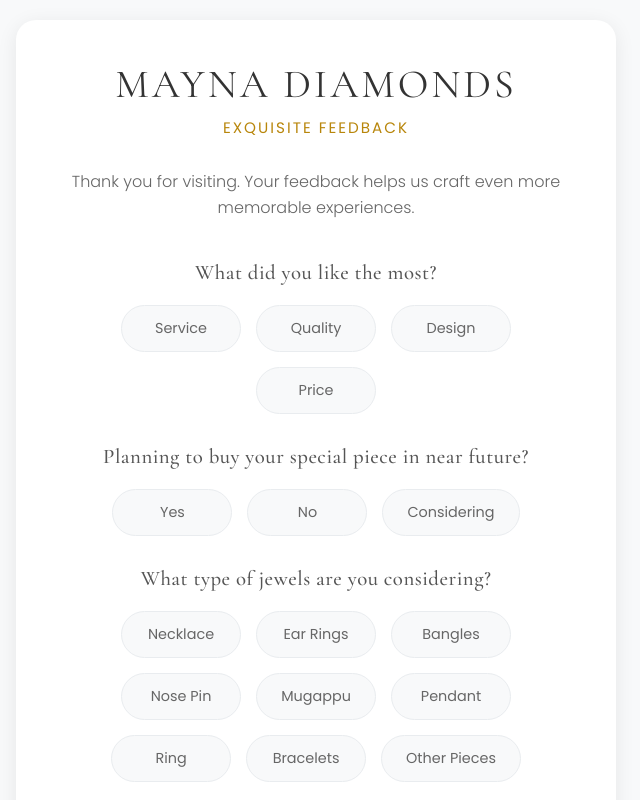
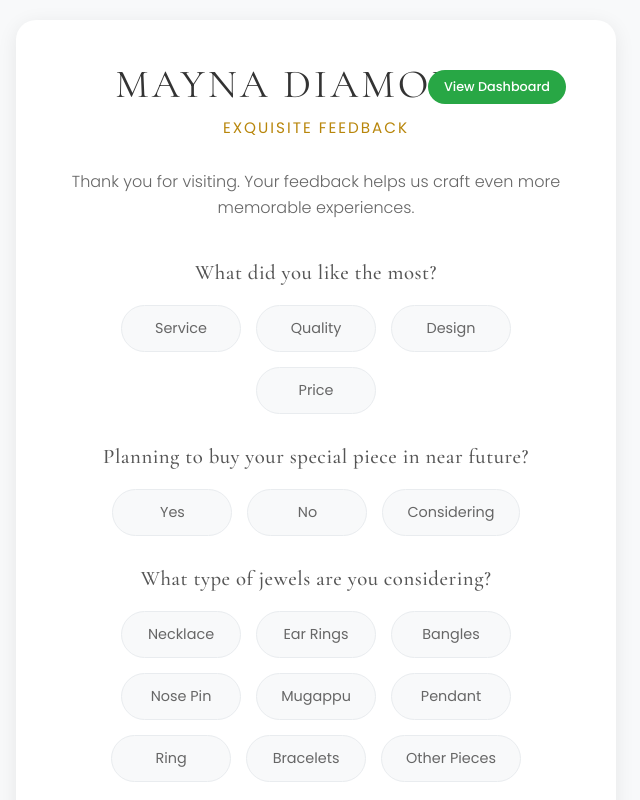
Before and after one commit to praszack/Mayna-Windsor-feedback, a website: page mayna-diamonds-feedback.html in a window 1280 px wide. Shown: the top 800 px of the page, without its empty margins (324-964 px from the left). Drawn offline with nearby package versions, Linux system fonts and the light colour scheme.

Commit message:
Fix Excel row-by-row updates and improve admin dashboard

```diff
--- a/mayna-diamonds-feedback.html
+++ b/mayna-diamonds-feedback.html
@@ -34,6 +34,26 @@
         .header {
             text-align: center;
             margin-bottom: 40px;
+            position: relative;
+        }
+
+        .admin-link {
+            position: absolute;
+            top: 10px;
+            right: 10px;
+            background: #28a745;
+            color: white;
+            padding: 8px 16px;
+            border-radius: 20px;
+            text-decoration: none;
+            font-size: 0.8em;
+            font-weight: 500;
+            transition: all 0.3s ease;
+        }
+
+        .admin-link:hover {
+            background: #218838;
+            transform: translateY(-1px);
         }
 
         .brand-name {
@@ -265,6 +285,7 @@
 <body>
     <div class="container">
         <div class="header">
+            <a href="/admin" class="admin-link" target="_blank">View Dashboard</a>
             <h1 class="brand-name">MAYNA DIAMONDS</h1>
             <h2 class="tagline">Exquisite Feedback</h2>
             <p class="thank-you">Thank you for visiting. Your feedback helps us craft even more memorable experiences.</p>
```
Also changed, not shown: admin-dashboard.html (+16 -2 lines), server.js (+27 -1 lines), 1 other file.
